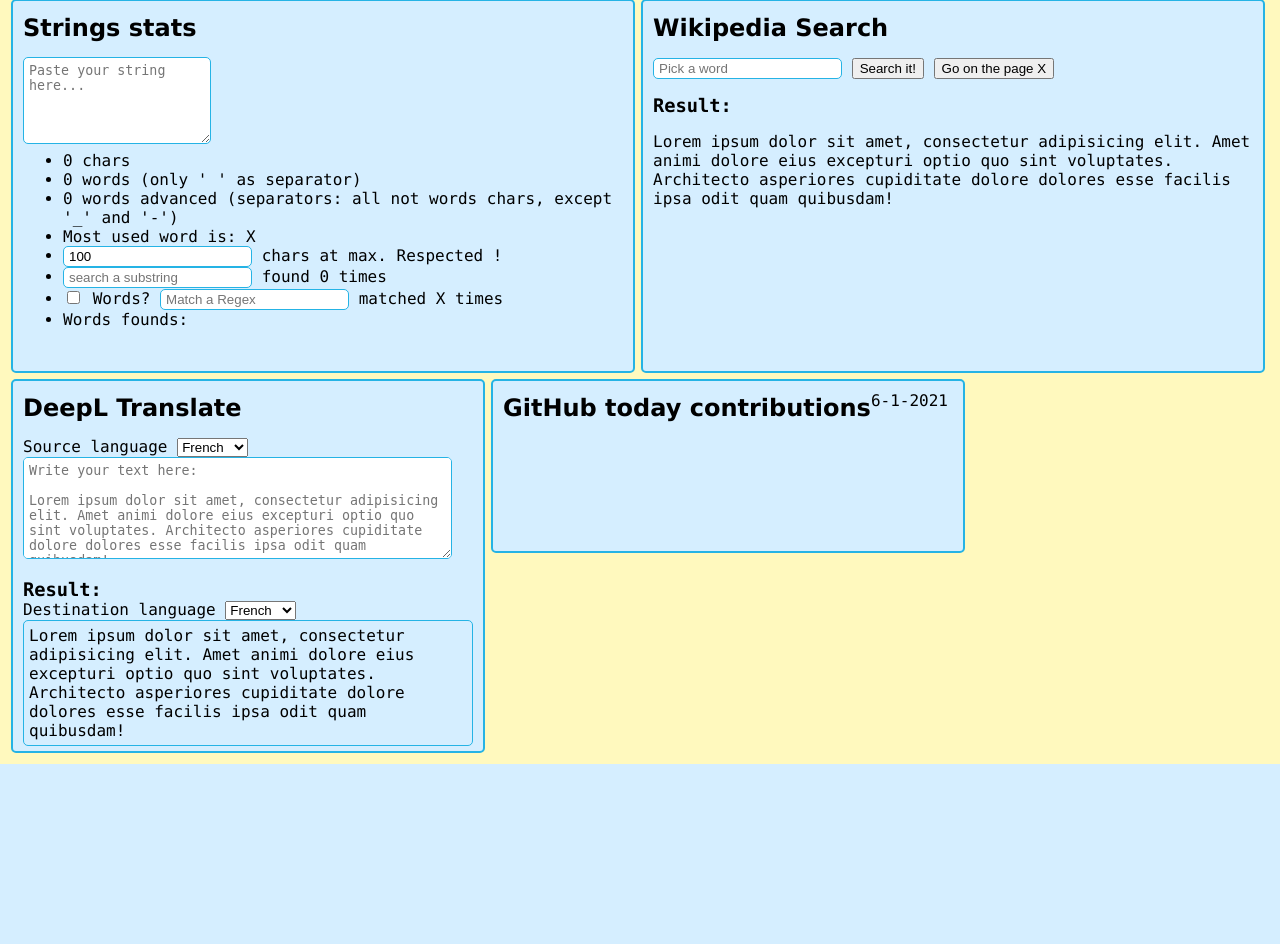
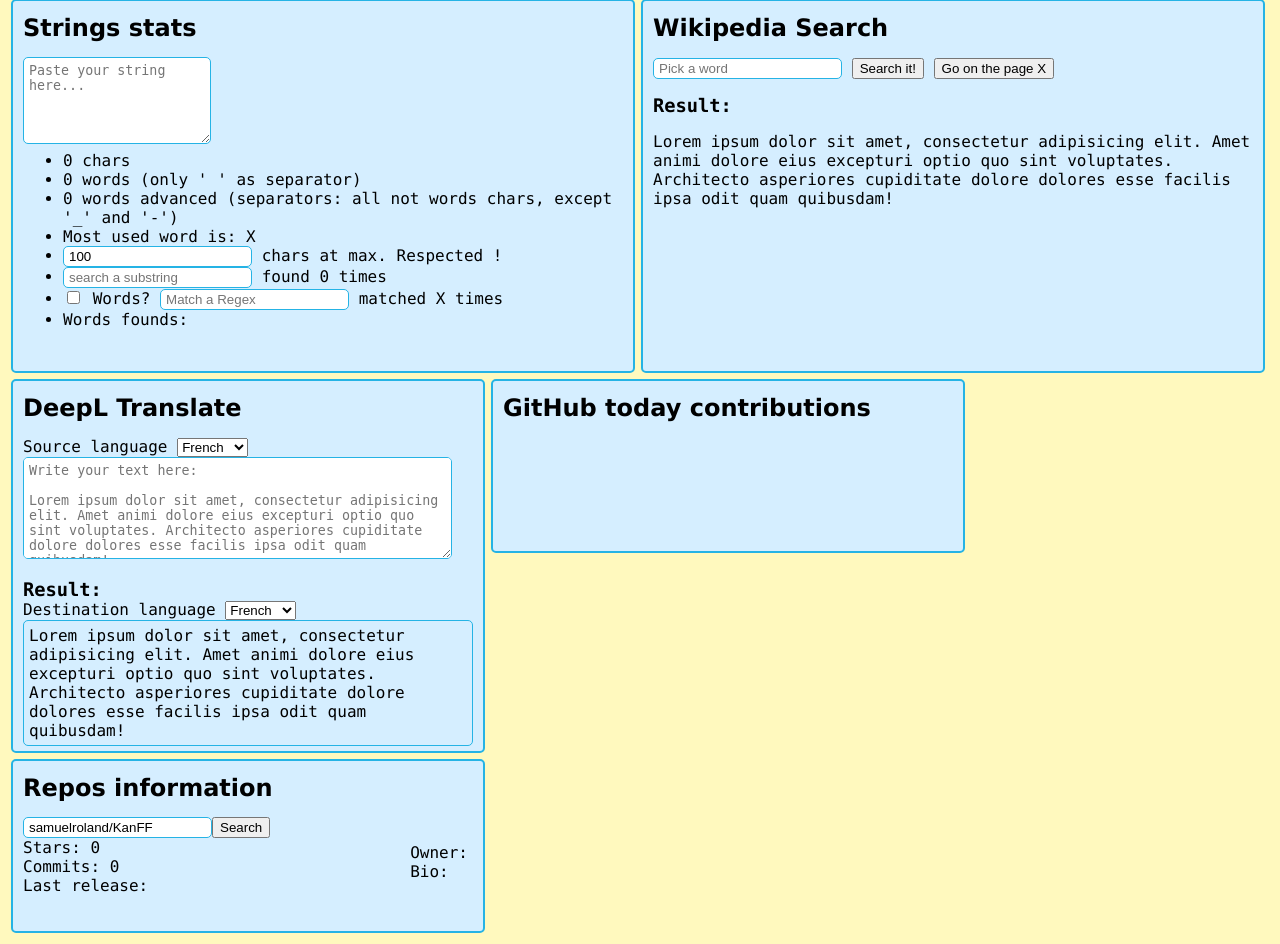
Before and after one commit to samuelroland/Vue-Sandbox, a PHP site: page /DevDashboard/ in a window 1280 px wide. Shown: the part 147-1091 px from the top of the page. Before the commit the page ends 911 px from the top, so only its background shows below. Run offline with PHP 8.4, Linux system fonts and the light colour scheme; some libraries are stand-ins or nearby versions.

Commit message:
DevDashboard: repos information widget added
design and infos wip

```diff
--- a/DevDashboard/index.html
+++ b/DevDashboard/index.html
@@ -5,6 +5,7 @@
     <title>DevDashboard</title>
     <link rel="stylesheet" href="style.css">
     <script src="node_modules/vue/dist/vue.global.js"></script>
+    <script src="cred.js"></script>
 </head>
 <!--
 /**
@@ -103,11 +104,32 @@ Lorem ipsum dolor sit amet, consectetur adipisicing elit. Amet animi dolore eius
         <div id="githubToday" class="divRectangle">
             <div class="flexdiv">
                 <h2>GitHub today contributions</h2>
-                <span>{{ dateOfToday }}</span>
+                <!--<div>{{ dateOfToday }}</div>-->
+            </div>
+        </div>
+        <div id="githubReposInfo" class="divRectangle">
+            <h2>Repos information</h2>
+            <input type="text" placeholder="author/repos" v-model="reposId">
+            <button v-on:click="loadInformation">Search</button>
+            <div class="flexdiv">
+                <div class="flex-1">
+                    <div>Stars: {{ nbStars }}</div>
+                    <div>Commits: {{ nbCommits }}</div>
+                    <div>Last release: <br>{{ lastReleaseName }}</div>
+                </div>
+                <div class="flexdiv ">
+                    <div class="p-2">
+                        <img class="avatar-img" v-bind:src="imgOwnerSrc" v-if="isLoaded"
+                             alt="image of the repos owner">
+                    </div>
+                    <div class="p-2">
+                        <div>Owner: {{ ownerFullname }}</div>
+                        <div>Bio: {{ ownerBio }}</div>
+                    </div>
+                </div>
             </div>
         </div>
     </div>
-</div>
-<script src="script.js"></script>
+    <script src="script.js"></script>
 </body>
 </html>
--- a/DevDashboard/script.js
+++ b/DevDashboard/script.js
@@ -110,6 +110,68 @@ const githubToday = {
         this.dateOfToday = timestamp.getDay() + "-" + (timestamp.getUTCMonth() + 1) + "-" + timestamp.getFullYear()
     }
 }
+
+const githubReposInfo = {
+    data() {
+        return {
+            isLoaded: false,
+            reposId: "samuelroland/KanFF",
+            nbStars: 0,
+            nbCommits: 0,
+            lastReleaseName: "",
+            imgOwnerSrc: "",
+            ownerFullname: "",
+            ownerBio: ""
+        }
+    },
+    methods: {
+        async loadInformation() {
+            httpAddedInformation = {
+                headers: {
+                    "Authorization": "token " + githubApiToken2
+                }
+            }
+            url1 = "https://api.github.com/repos/" + this.reposId
+            fetch(url1, httpAddedInformation)  //basic information on the repos
+                .then((response) => {
+                    return response.text();
+                })
+                .then((data) => {
+                    data = JSON.parse(data)
+                    console.log(data)
+                    this.nbStars = data.stargazers_count
+                    this.ownerFullname = data.owner.login
+
+                    this.imgOwnerSrc = data.owner.avatar_url
+                });
+
+            url2 = "https://api.github.com/repos/" + this.reposId + "/releases"
+            fetch(url2, httpAddedInformation)  //information about the release
+                .then((response) => {
+                    return response.text();
+                })
+                .then((data) => {
+                    data = JSON.parse(data)
+                    console.log("asfd")
+                    console.log(data)
+                    lastReleaseDate = new Date(data[0].published_at)
+                    lastReleaseDate = dateformat(lastReleaseDate, "d.m.Y")
+                    this.lastReleaseName = data[0].tag_name + " le " + lastReleaseDate
+                });
+
+            this.isLoaded = true
+        }
+    }
+}
+
+function dateformat(date, format) {
+    format = format.replace("Y", date.getFullYear())
+    format = format.replace("m", date.getMonth() + 1)
+    format = format.replace("d", date.getDate())
+    return format
+}
+
 Vue.createApp(DevD).mount('#divAppTitle')
 Vue.createApp(widgStringsStats).mount('#divStringsStats')
 Vue.createApp(githubToday).mount("#githubToday")
+Vue.createApp(githubReposInfo).mount("#githubReposInfo")
--- a/DevDashboard/style.css
+++ b/DevDashboard/style.css
@@ -60,6 +60,11 @@ body {
     max-height: 150px;
 }
 
+#githubReposInfo {
+    min-width: 450px;
+    max-height: 150px;
+}
+
 .hTitle {
     font-size: 2.5rem;
 }
@@ -99,3 +104,15 @@ input {
 .widthmozavailable {
     width: -moz-available;
 }
+
+.avatar-img {
+    height: 50px;
+}
+
+.p-2 {
+    padding: 5px;
+}
+
+.flex-1 {
+    flex: 1;
+}
```
Also changed, not shown: 1 other file.
